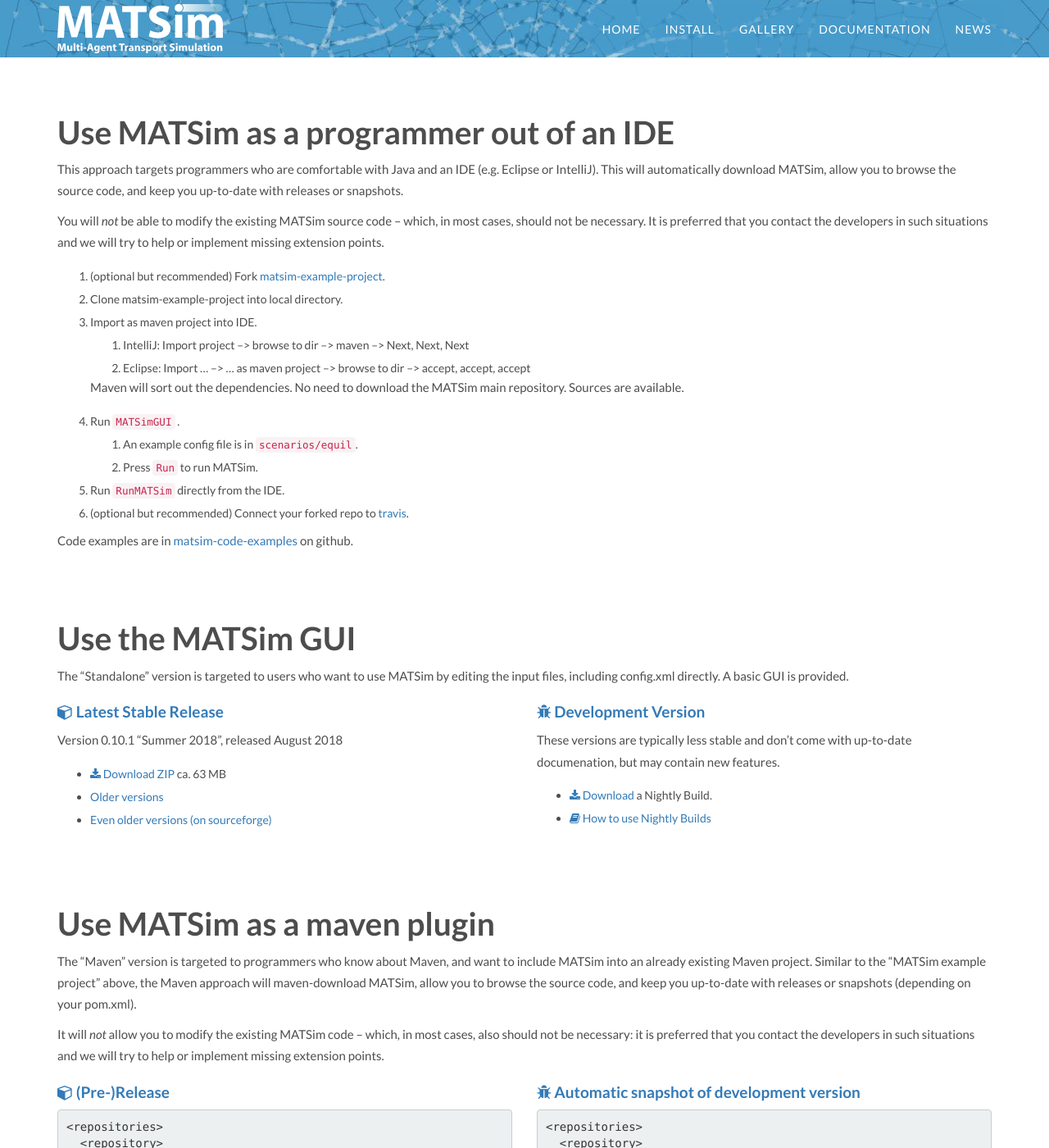
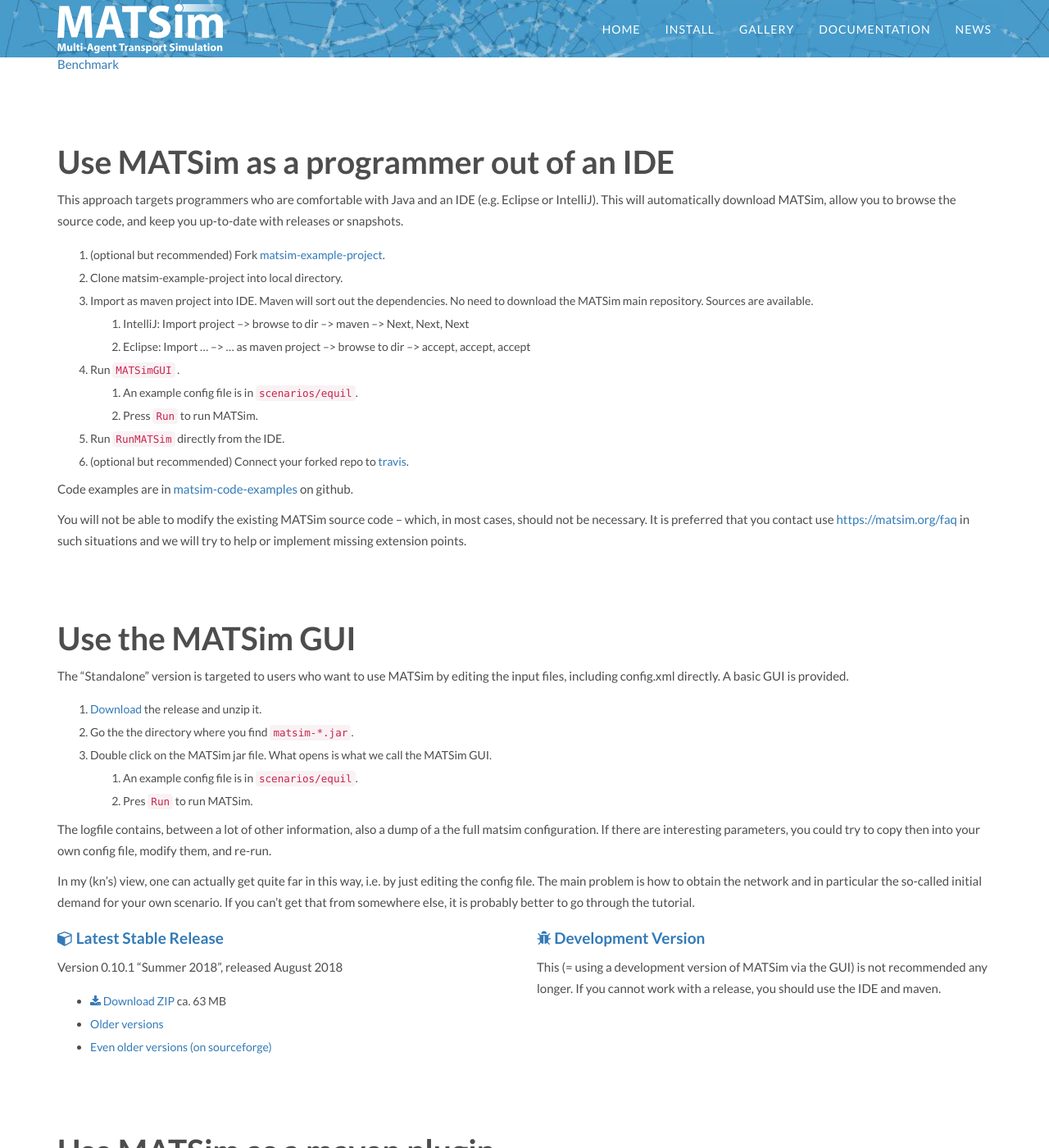
Before and after one commit to matsim-org/jekyll-website, a Jekyll site: the page built from downloads/index.md, in a window 1280 px wide and 1400 px high, scrolled down 338 px. Shown: the whole window at 82% size. Built offline with Jekyll 4.4.1, drawn with Linux system fonts in a browser that asks for light colours; some web fonts are replaced; some of the changed text lies outside the part shown.

Commit message:
maintenance.  Integrate quickstart section into install.  Remove separate matsim-example-project page

```diff
--- a/downloads/index.md
+++ b/downloads/index.md
@@ -5,15 +5,17 @@
 
 # Contents
 
-[Use MATSim as a programmer out of an IDE.](#programmers)
+[Use MATSim as a programmer out of an IDE](#programmers)
 
-[Use the MATSim GUI.](#gui)
+[Use the MATSim GUI](#gui)
 
-[Use MATSim as a maven plugin.](#maven)
+[Use MATSim as a maven plugin](#maven)
 
-[About releases.](#releases)
+[Visualization](#visualization)
 
-[Benchmark.](#benchmark)
+[About releases](#releases)
+
+[Benchmark](#benchmark)
 
 # &nbsp; {#programmers}
 <!-- (stupid fix so anchor is not underneath page header. :-(  kai) -->
@@ -23,15 +25,11 @@
 
 This approach targets programmers who are comfortable with Java and an IDE (e.g. Eclipse or IntelliJ). This will automatically download MATSim, allow you to browse the source code, and keep you up-to-date with releases or snapshots.
 
-You will _not_ be able to modify the existing MATSim source code -- which, in most cases, should not be necessary. It is preferred that you contact the developers in such situations and we will try to help or implement missing extension points.
-
 1. (optional but recommended) Fork [matsim-example-project](https://github.com/matsim-org/matsim-example-project).
 1. Clone matsim-example-project into local directory.
-1. Import as maven project into IDE.
+1. Import as maven project into IDE. 	Maven will sort out the dependencies.  No need to download the MATSim main repository.  Sources are available.
    1. IntelliJ: Import project --> browse to dir --> maven --> Next, Next, Next
    1. Eclipse: Import ... --> ... as maven project --> browse to dir --> accept, accept, accept
-
-   Maven will sort out the dependencies.  No need to download the MATSim main repository.  Sources are available.
 1. Run `MATSimGUI` .
    1. An example config file is in `scenarios/equil`.
    1. Press `Run` to run MATSim.
@@ -40,6 +38,8 @@
 <!-- 1. Consult [matsim-code-examples](https://github.com/matsim-org/matsim-code-examples). -->
 
 Code examples are in  [matsim-code-examples](https://github.com/matsim-org/matsim-code-examples) on github.
+
+You will not be able to modify the existing MATSim source code -- which, in most cases, should not be necessary. It is preferred that you contact use [https://matsim.org/faq](https://matsim.org/faq) in such situations and we will try to help or implement missing extension points.
 
 <!-- ### MATSim-example-project on GitHub -->
 
@@ -60,6 +60,29 @@
 
 The "Standalone" version is targeted to users who want to use MATSim by editing the input files, including config.xml directly. A basic GUI is provided.
 
+1. [Download](/downloads) the release and unzip it.
+1. Go the the directory where you find `matsim-*.jar`.
+1. Double click on the MATSim jar file.  What opens is what we call the MATSim GUI.
+	1. An example config file is in `scenarios/equil`.
+	1. Pres `Run` to run MATSim.
+
+The logfile contains, between a lot of other information, also a dump of a the full
+matsim configuration.  If there are interesting parameters, you could try
+to copy then into your own config file, modify them, and re-run.
+
+In my (kn's) view, one can actually get quite far in this way, i.e. by just editing the config file.  The main problem is how to obtain the network and in particular the so-called initial demand for your own scenario.  If you can't get that from somewhere else, it is probably better to go through the tutorial.
+
+<!-- ~~Then type (if you opened the directory on explorer you need to open the command line and type the following command in there)~~ -->
+
+<!-- ~~java -Xmx2000m -cp matsim-0.7.0.jar org.matsim.run.Controler examples/tutorial/config/example5-config.xml~~ -->
+<!-- ~~This should produce a new output directory.  Meaning of the parameters:~~ -->
+
+<!-- ~~-Xmx2000m : Increases the Java heap space to 2000MB of memory. If you have less memory, try smaller values, but the Java default is too small.~~ -->
+<!-- ~~-cp matsim-0.7.0.jar : The jar file (Java library) which contains MATSim. The release number of the jar file you downloaded might be different from the one in this example (0.7.0), so make sure you type in a release number that corresponds to the version you downloaded.~~ -->
+<!-- ~~org.matsim.run.Controler : The class where the main method for running "iterations" resides. ~~ -->
+<!-- ~~examples/tutorial/config/example5-config.xml : The xml file that contains all of the configuration of the run.  The file can be edited.~~ -->
+<!-- ~~Note: if you run the above "org.matsim.run.Controler" line again, you first need to erase the contents of the output directory.~~ -->
+
 <div class="row">
 <div class="col-md-6" markdown="1">
 
@@ -78,12 +101,14 @@
 
 ####   <i class="fa fa-bug"></i> Development Version
 
+This (= using a development version of MATSim via the GUI) is not recommended any longer.  If you cannot work with a release, you should use the IDE and maven.
+
 <!-- Maybe we keep this up and running as long as it works.  But if the build server ever starts failing us on this, I think we should just also remove this section here.  kai, oct'17 -->
 
-These versions are typically less stable and don't come with up-to-date documenation, but may contain new features.
+<!-- These versions are typically less stable and don't come with up-to-date documenation, but may contain new features. -->
 
-- [<i class="fa fa-download"></i> Download](/files/builds/) a Nightly Build.
-- [<i class="fa fa-book"></i> How to use Nightly Builds](/downloads/nightly)
+<!-- - [<i class="fa fa-download"></i> Download](/files/builds/) a Nightly Build. -->
+<!-- - [<i class="fa fa-book"></i> How to use Nightly Builds](/downloads/nightly) -->
 
 </div>
 </div>
@@ -152,6 +177,39 @@
 </div>
 </div>
 
+# &nbsp; {#visualization}
+# Visualization
+
+When the simulation ran, many files were created in its output
+directory. Note that the GUI has a button to reach the output
+directory. One of the files is a so-called events file, typically
+generated for every 10th iteration. The events file for the zeroth
+iteration is located in `.../ITERS/it.0/...0.events.xml.gz`. This
+contains a lot of information that can be visualized.
+
+The easiest way to visualize MATSim output is to use VIA. A free
+version, with a limit on the number of agents, is [available for
+download](http://via.simunto.com).  If you start VIA, you should see a
+large, black area. This is where the traffic will be visualized. On
+the left side of this area, you see a smaller area with 4 icons on the
+top ("Controls"). Click the first icon (Data Sources). Now you can
+either drag and drop files into this section (e.g. a `network.xml`, or
+`events.xml.gz`), or click the "+" at the bottom to select a file to
+be added. Use either option to add first `network.xml` to the list of
+available data and then `events.xml.gz`.  Now the visualizer knows
+about our data, and we can tell it how to visualize it.
+
+Next, click on the second icon ("Layers") in the Controls section.
+Initially, you will see only the background layer listed. Click on
+the '+' to select the data you want to have displayed. It should already
+suggest to visualize the network with the loaded `network.xml`, so just
+click `Add`. After a short moment, the network should be shown in the
+visualization area. Click the '+' again, but this time choose Vehicles as
+layer type. The `events.xml.gz` file will be already pre-selected.
+Click on `Add`. As any layer depending on the events, a
+`Load Data` button will appear at the bottom of the layer tag.
+Click it to extract the vehicles' positions from the events.
+
 # &nbsp; {#releases}
 # About releases
 
```
Also changed, not shown: docs/index.md (+5 -4 lines), content/zz_archive/matsim-example-project.md (renamed from content/matsim-example-project.md), content/zz_archive/quickstart.md (renamed from content/quickstart.md).
